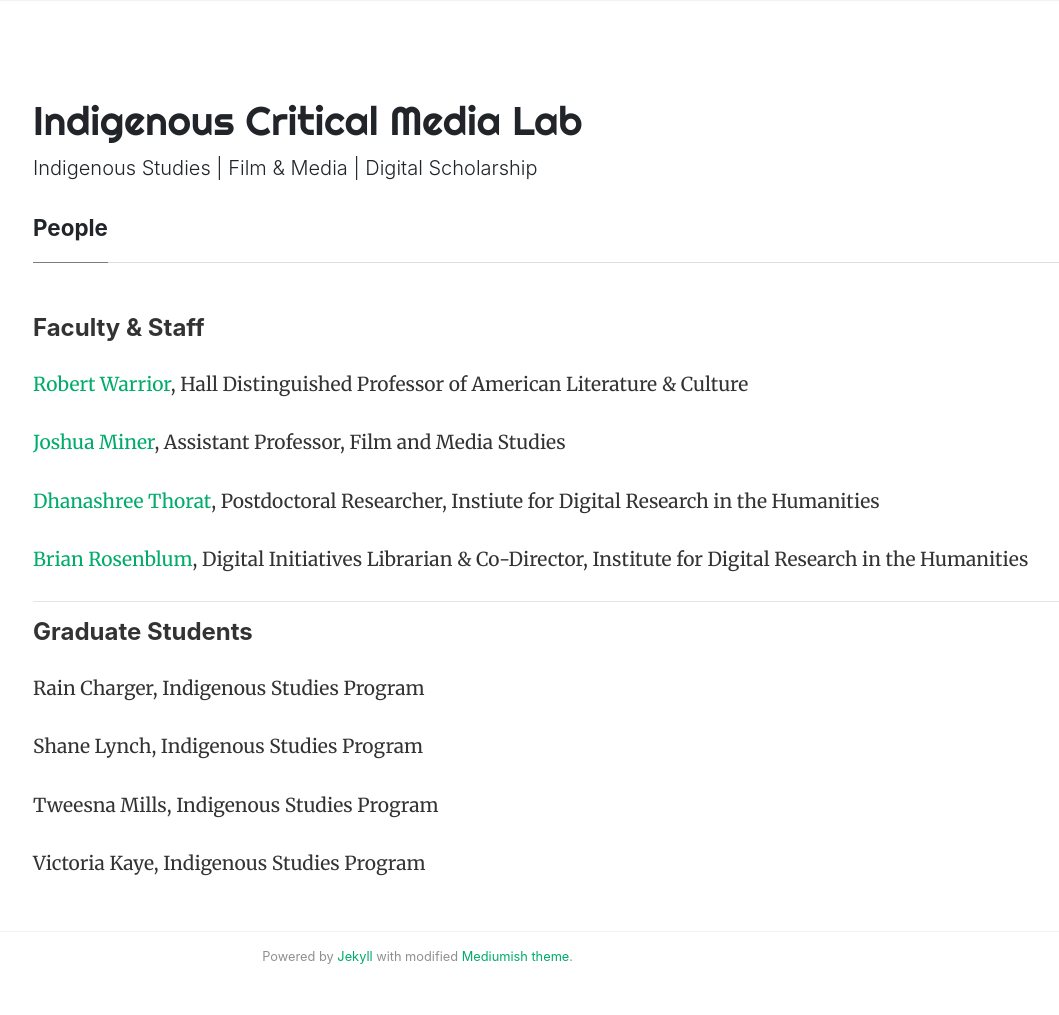
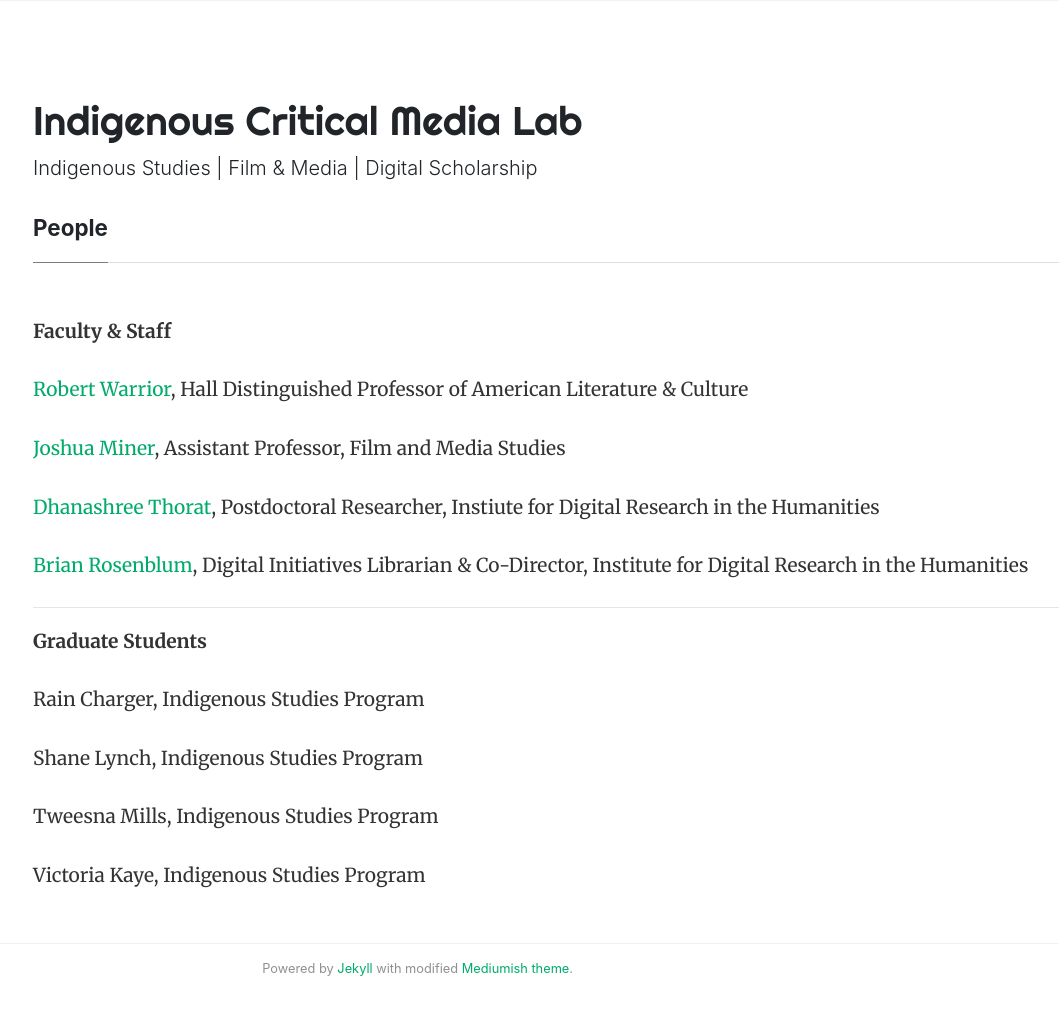
Before and after one commit to idrhku/icmlab, a Jekyll site: the page built from _pages/people.md, in a window 1280 px wide and 1052 px high. Shown: the top 1015 px of the window, without its empty margins (52-1111 px from the left). Built offline with Jekyll 4.4.1, drawn with Linux system fonts in a browser that asks for light colours; nearby versions of some CDN libraries; comment, search, counter and statistics services are not loaded.

```diff
--- a/_pages/people.md
+++ b/_pages/people.md
@@ -5,7 +5,7 @@ layout: page
 published: true
 ---
 
-#### Faculty & Staff
+**Faculty & Staff**
 
 [Robert Warrior](http://americanstudies.ku.edu/robert-warrior), Hall Distinguished Professor of American Literature & Culture
 
@@ -16,7 +16,7 @@ published: true
 [Brian Rosenblum](http://idrh.ku.edu/), Digital Initiatives Librarian & Co-Director, Institute for Digital Research in the Humanities
 
 ---
-#### Graduate Students
+**Graduate Students**
 
 Rain Charger, Indigenous Studies Program
 
```
